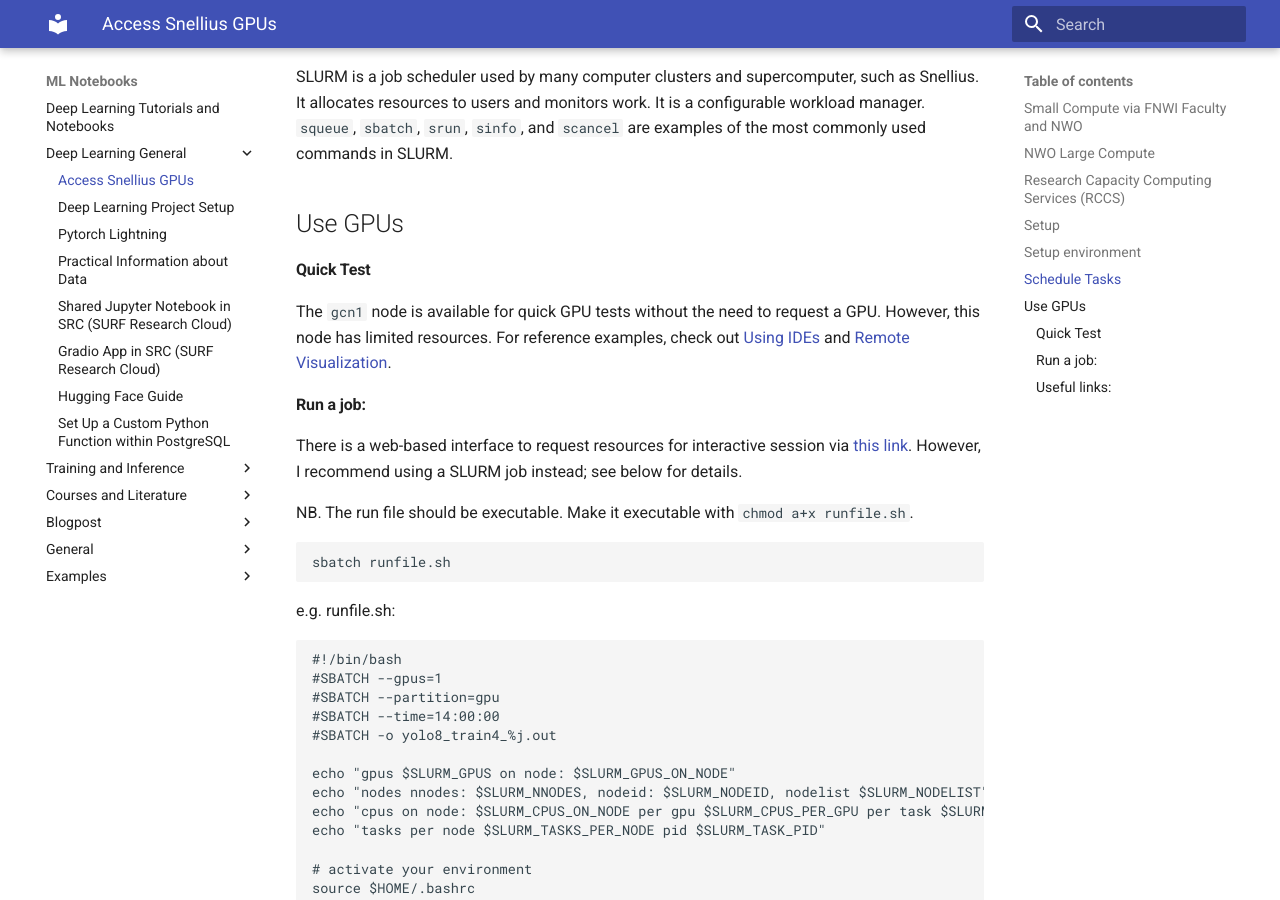
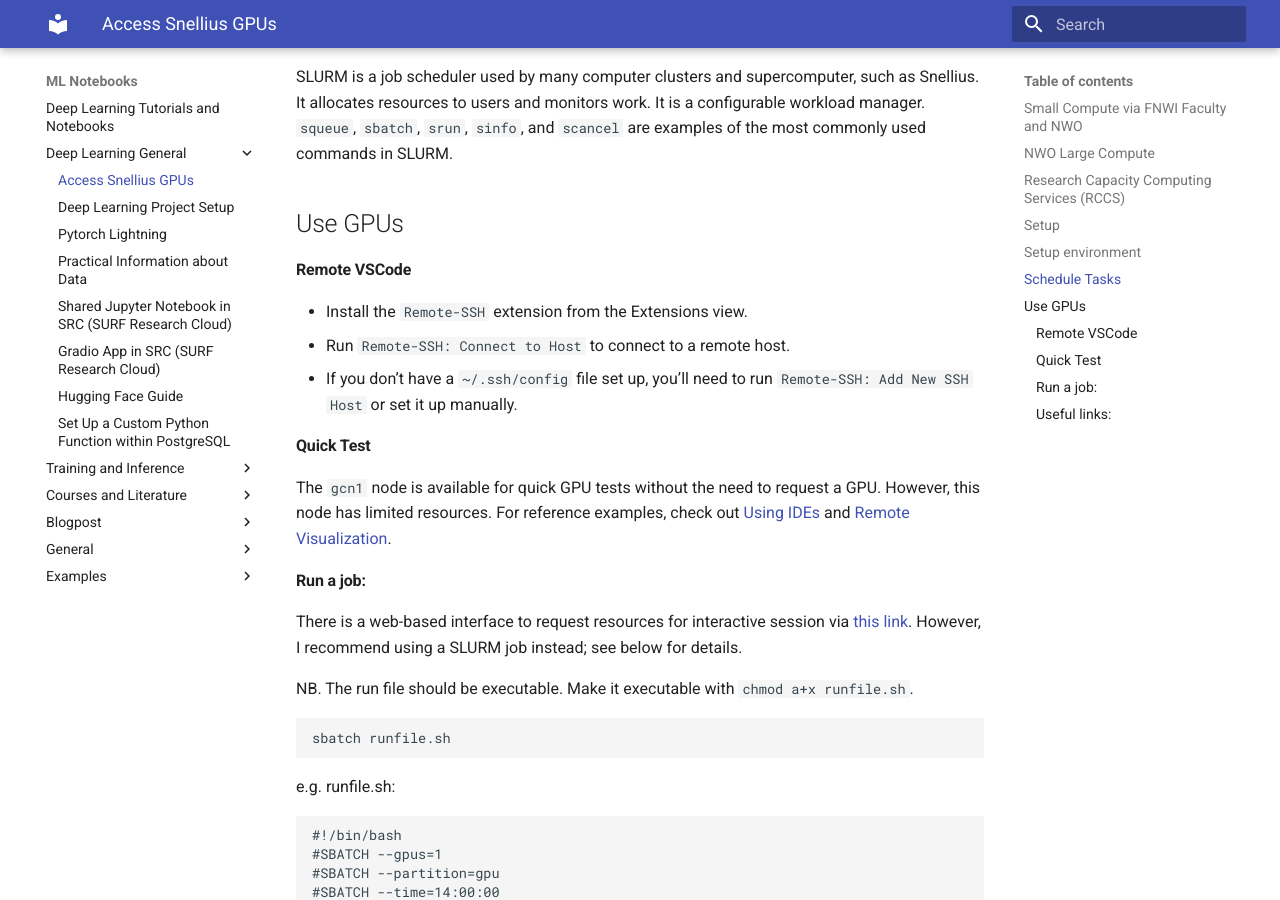
Before and after one commit to fkariminejadasl/ml-notebooks, an MkDocs documentation site: the page built from docs/gpu.md, in a window 1280 px wide and 900 px high, scrolled down 1385 px. Built offline with MkDocs 1.6.1 and Material for MkDocs 9.7.7, drawn with Linux system fonts in a browser that asks for light colours.

Commit message:
add remote vscode

```diff
--- a/docs/gpu.md
+++ b/docs/gpu.md
@@ -47,6 +47,12 @@ pip install torch # version 2.0.0+cu117
 SLURM is a job scheduler used by many computer clusters and supercomputer, such as Snellius. It allocates resources to users and monitors work. It is a configurable workload manager. `squeue`, `sbatch`, `srun`, `sinfo`, and `scancel` are examples of the most commonly used commands in SLURM.
 
 ## Use GPUs
+
+#### Remote VSCode
+
+- Install the `Remote-SSH` extension from the Extensions view.
+- Run `Remote-SSH: Connect to Host` to connect to a remote host.
+   - If you don’t have a `~/.ssh/config` file set up, you’ll need to run `Remote-SSH: Add New SSH Host` or set it up manually.
 
 #### Quick Test
 
```
